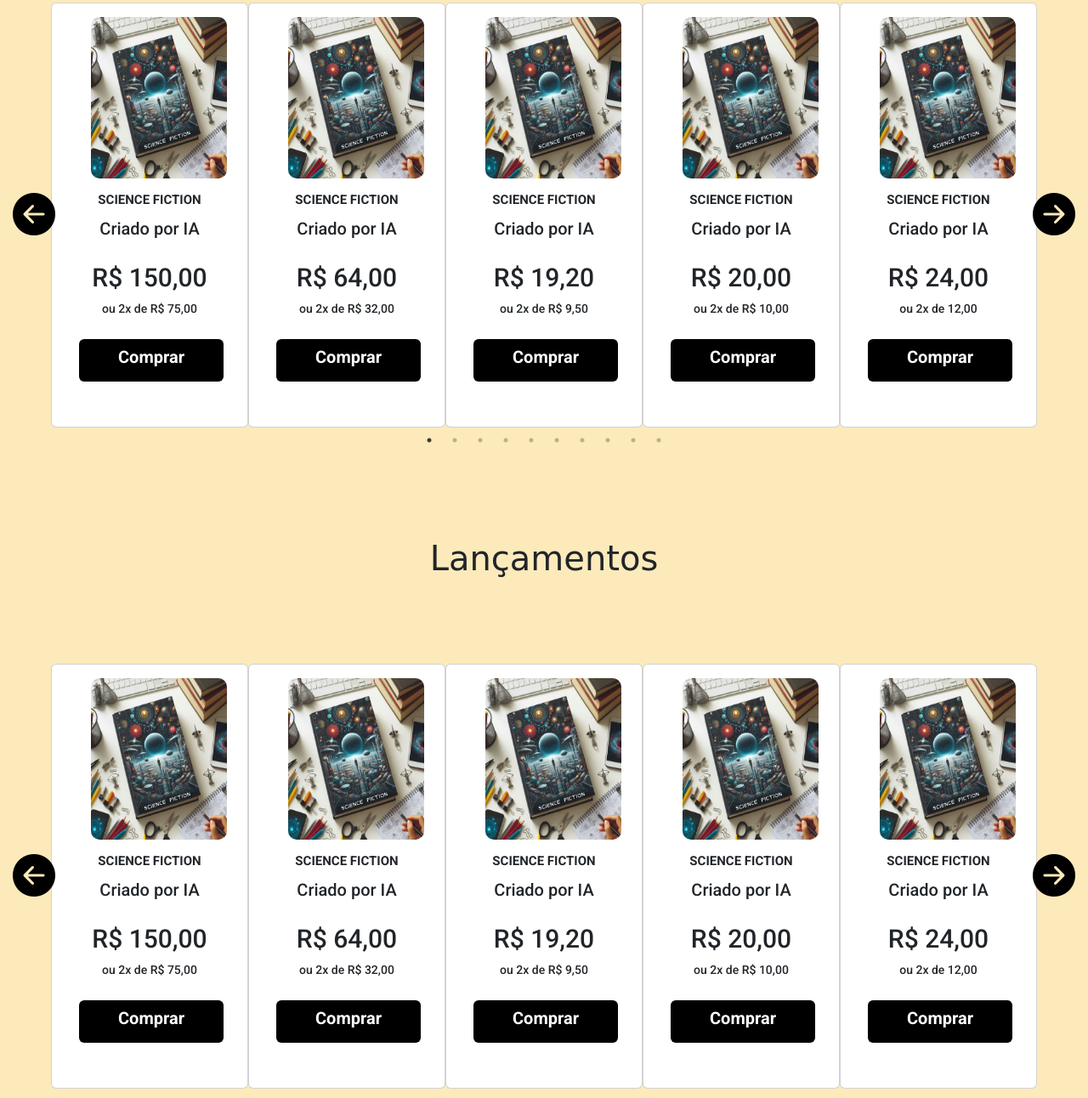
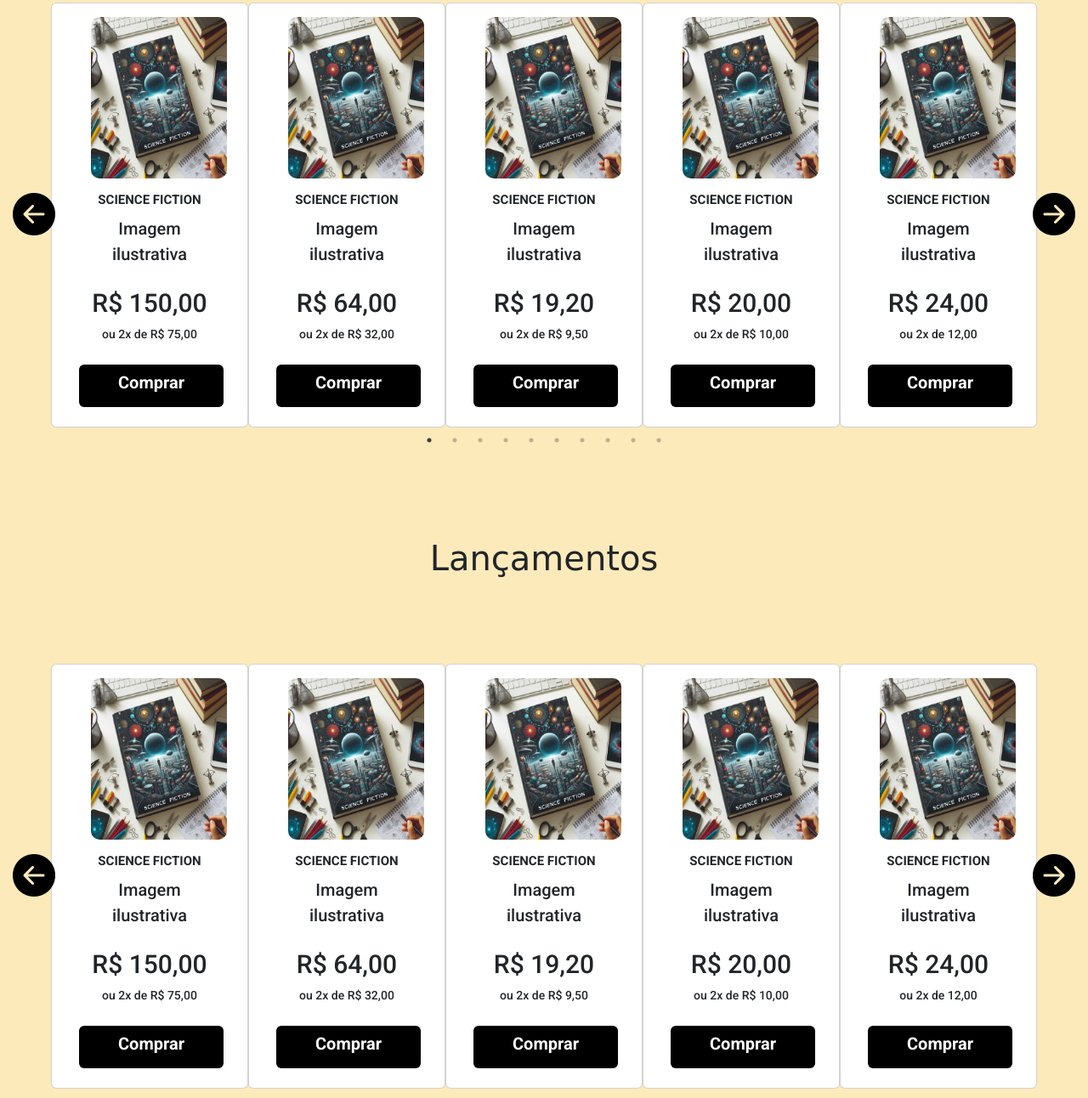
Before and after one commit to AmandaPVSantos/LandingPageLivraria, a website: page catalogo/ficcaoCientifica.html in a window 1280 px wide. Shown: the part 367-1659 px from the top of the page at 85% size. Drawn offline with nearby package versions, Linux system fonts and the light colour scheme; a web font is replaced by a local one.

Commit message:
ajuste em catalagos, alteração nos nomes dos livros

```diff
--- a/catalogo/ficcaoCientifica.html
+++ b/catalogo/ficcaoCientifica.html
@@ -127,7 +127,7 @@
                         <img src="/assets/images/ficcao-cientifica/Designer.jpeg" class="card-img-top" alt="...">
                             <div class="card-body">
                                 <h6 class="card-title-tres">SCIENCE FICTION</h6>
-                                <p class="card-paragrafo-tres">Criado por IA</p>
+                                <p class="card-paragrafo-tres">Imagem ilustrativa</p>
                                 <h6 class="card-valor-um">R$ 150,00</h6>
                                 <p class="card-ValorParcelado-um">ou 2x de R$ 75,00</p>
                                 <a href="#" class="btn" id="botaoComprar">Comprar</a>
@@ -139,7 +139,7 @@
                         <img src="/assets/images/ficcao-cientifica/Designer.jpeg" class="card-img-top" alt="...">
                             <div class="card-body">
                                 <h6 class="card-title-tres">SCIENCE FICTION</h6>
-                                <p class="card-paragrafo-tres">Criado por IA</p>
+                                <p class="card-paragrafo-tres">Imagem ilustrativa</p>
                                 <h6 class="card-valor-dois">R$ 64,00</h6>
                                 <p class="card-ValorParcelado-dois">ou 2x de R$ 32,00</p>
                                 <a href="#" class="btn" id="botaoComprar">Comprar</a>
@@ -151,7 +151,7 @@
                         <img src="/assets/images/ficcao-cientifica/Designer.jpeg" class="card-img-top" alt="...">
                             <div class="card-body">
                                 <h6 class="card-title-tres">SCIENCE FICTION</h6>
-                                <p class="card-paragrafo-tres">Criado por IA</p>
+                                <p class="card-paragrafo-tres">Imagem ilustrativa</p>
                                 <h6 class="card-valor-dois">R$ 19,20</h6>
                                 <p class="card-ValorParcelado-dois">ou 2x de R$ 9,50</p>
                                 <a href="#" class="btn" id="botaoComprar">Comprar</a>
@@ -163,7 +163,7 @@
                         <img src="/assets/images/ficcao-cientifica/Designer.jpeg" class="card-img-top" alt="...">
                             <div class="card-body">
                                 <h6 class="card-title-tres">SCIENCE FICTION</h6>
-                                <p class="card-paragrafo-tres">Criado por IA</p>
+                                <p class="card-paragrafo-tres">Imagem ilustrativa</p>
                                 <h6 class="card-valor-quatro">R$ 20,00</h6>
                                 <p class="card-ValorParcelado-quatro">ou 2x de R$ 10,00</p>
                                 <a href="#" class="btn" id="botaoComprar">Comprar</a>
@@ -175,7 +175,7 @@
                         <img src="/assets/images/ficcao-cientifica/Designer.jpeg" class="card-img-top" alt="...">
                             <div class="card-body">
                                 <h6 class="card-title-tres">SCIENCE FICTION</h6>
-                                <p class="card-paragrafo-tres">Criado por IA</p>
+                                <p class="card-paragrafo-tres">Imagem ilustrativa</p>
                                 <h6 class="card-valor-cinco">R$ 24,00</h6>
                                 <p class="card-ValorParcelado-cinco">ou 2x de 12,00</p>
                                 <a href="#" class="btn" id="botaoComprar">Comprar</a>
@@ -187,7 +187,7 @@
                         <img src="/assets/images/ficcao-cientifica/Designer.jpeg" class="card-img-top" alt="...">
                             <div class="card-body">
                                 <h6 class="card-title-tres">SCIENCE FICTION</h6>
-                                <p class="card-paragrafo-tres">Criado por IA</p>
+                                <p class="card-paragrafo-tres">Imagem ilustrativa</p>
                                 <h6 class="card-valor-um">R$ 150,00</h6>
                                 <p class="card-ValorParcelado-um">ou 2x de R$ 75,00</p>
                                 <a href="#" class="btn" id="botaoComprar">Comprar</a>
@@ -199,7 +199,7 @@
                         <img src="/assets/images/ficcao-cientifica/Designer.jpeg" class="card-img-top" alt="...">
                             <div class="card-body">
                                 <h6 class="card-title-tres">SCIENCE FICTION</h6>
-                                <p class="card-paragrafo-tres">Criado por IA</p>
+                                <p class="card-paragrafo-tres">Imagem ilustrativa</p>
                                 <h6 class="card-valor-dois">R$ 64,00</h6>
                                 <p class="card-ValorParcelado-dois">ou 2x de R$ 32,00</p>
                                 <a href="#" class="btn" id="botaoComprar">Comprar</a>
@@ -211,7 +211,7 @@
                         <img src="/assets/images/ficcao-cientifica/Designer.jpeg" class="card-img-top" alt="...">
                             <div class="card-body">
                                 <h6 class="card-title-tres">SCIENCE FICTION</h6>
-                                <p class="card-paragrafo-tres">Criado por IA</p>
+                                <p class="card-paragrafo-tres">Imagem ilustrativa</p>
                                 <h6 class="card-valor-dois">R$ 19,20</h6>
                                 <p class="card-ValorParcelado-dois">ou 2x de R$ 9,50</p>
                                 <a href="#" class="btn" id="botaoComprar">Comprar</a>
@@ -223,7 +223,7 @@
                         <img src="/assets/images/ficcao-cientifica/Designer.jpeg" class="card-img-top" alt="...">
                             <div class="card-body">
                                 <h6 class="card-title-tres">SCIENCE FICTION</h6>
-                                <p class="card-paragrafo-tres">Criado por IA</p>
+                                <p class="card-paragrafo-tres">Imagem ilustrativa</p>
                                 <h6 class="card-valor-quatro">R$ 20,00</h6>
                                 <p class="card-ValorParcelado-quatro">ou 2x de R$ 10,00</p>
                                 <a href="#" class="btn" id="botaoComprar">Comprar</a>
@@ -235,7 +235,7 @@
                         <img src="/assets/images/ficcao-cientifica/Designer.jpeg" class="card-img-top" alt="...">
                             <div class="card-body">
                                 <h6 class="card-title-tres">SCIENCE FICTION</h6>
-                                <p class="card-paragrafo-tres">Criado por IA</p>
+                                <p class="card-paragrafo-tres">Imagem ilustrativa</p>
                                 <h6 class="card-valor-cinco">R$ 24,00</h6>
                                 <p class="card-ValorParcelado-cinco">ou 2x de 12,00</p>
                                 <a href="#" class="btn" id="botaoComprar">Comprar</a>
@@ -264,7 +264,7 @@
                         <img src="/assets/images/ficcao-cientifica/Designer.jpeg" class="card-img-top" alt="...">
                             <div class="card-body">
                                 <h6 class="card-title-tres">SCIENCE FICTION</h6>
-                                <p class="card-paragrafo-tres">Criado por IA</p>
+                                <p class="card-paragrafo-tres">Imagem ilustrativa</p>
                                 <h6 class="card-valor-um">R$ 150,00</h6>
                                 <p class="card-ValorParcelado-um">ou 2x de R$ 75,00</p>
                                 <a href="#" class="btn" id="botaoComprar">Comprar</a>
@@ -276,7 +276,7 @@
                         <img src="/assets/images/ficcao-cientifica/Designer.jpeg" class="card-img-top" alt="...">
                             <div class="card-body">
                                 <h6 class="card-title-tres">SCIENCE FICTION</h6>
-                                <p class="card-paragrafo-tres">Criado por IA</p>
+                                <p class="card-paragrafo-tres">Imagem ilustrativa</p>
                                 <h6 class="card-valor-dois">R$ 64,00</h6>
                                 <p class="card-ValorParcelado-dois">ou 2x de R$ 32,00</p>
                                 <a href="#" class="btn" id="botaoComprar">Comprar</a>
@@ -288,7 +288,7 @@
                         <img src="/assets/images/ficcao-cientifica/Designer.jpeg" class="card-img-top" alt="...">
                             <div class="card-body">
                                 <h6 class="card-title-tres">SCIENCE FICTION</h6>
-                                <p class="card-paragrafo-tres">Criado por IA</p>
+                                <p class="card-paragrafo-tres">Imagem ilustrativa</p>
                                 <h6 class="card-valor-dois">R$ 19,20</h6>
                                 <p class="card-ValorParcelado-dois">ou 2x de R$ 9,50</p>
                                 <a href="#" class="btn" id="botaoComprar">Comprar</a>
@@ -300,7 +300,7 @@
                         <img src="/assets/images/ficcao-cientifica/Designer.jpeg" class="card-img-top" alt="...">
                             <div class="card-body">
                                 <h6 class="card-title-tres">SCIENCE FICTION</h6>
-                                <p class="card-paragrafo-tres">Criado por IA</p>
+                                <p class="card-paragrafo-tres">Imagem ilustrativa</p>
                                 <h6 class="card-valor-quatro">R$ 20,00</h6>
                                 <p class="card-ValorParcelado-quatro">ou 2x de R$ 10,00</p>
                                 <a href="#" class="btn" id="botaoComprar">Comprar</a>
@@ -312,7 +312,7 @@
                         <img src="/assets/images/ficcao-cientifica/Designer.jpeg" class="card-img-top" alt="...">
                             <div class="card-body">
                                 <h6 class="card-title-tres">SCIENCE FICTION</h6>
-                                <p class="card-paragrafo-tres">Criado por IA</p>
+                                <p class="card-paragrafo-tres">Imagem ilustrativa</p>
                                 <h6 class="card-valor-cinco">R$ 24,00</h6>
                                 <p class="card-ValorParcelado-cinco">ou 2x de 12,00</p>
                                 <a href="#" class="btn" id="botaoComprar">Comprar</a>
@@ -324,7 +324,7 @@
                         <img src="/assets/images/ficcao-cientifica/Designer.jpeg" class="card-img-top" alt="...">
                             <div class="card-body">
                                 <h6 class="card-title-tres">SCIENCE FICTION</h6>
-                                <p class="card-paragrafo-tres">Criado por IA</p>
+                                <p class="card-paragrafo-tres">Imagem ilustrativa</p>
                                 <h6 class="card-valor-um">R$ 150,00</h6>
                                 <p class="card-ValorParcelado-um">ou 2x de R$ 75,00</p>
                                 <a href="#" class="btn" id="botaoComprar">Comprar</a>
@@ -336,7 +336,7 @@
                         <img src="/assets/images/ficcao-cientifica/Designer.jpeg" class="card-img-top" alt="...">
                             <div class="card-body">
                                 <h6 class="card-title-tres">SCIENCE FICTION</h6>
-                                <p class="card-paragrafo-tres">Criado por IA</p>
+                                <p class="card-paragrafo-tres">Imagem ilustrativa</p>
                                 <h6 class="card-valor-dois">R$ 64,00</h6>
                                 <p class="card-ValorParcelado-dois">ou 2x de R$ 32,00</p>
                                 <a href="#" class="btn" id="botaoComprar">Comprar</a>
@@ -348,7 +348,7 @@
                         <img src="/assets/images/ficcao-cientifica/Designer.jpeg" class="card-img-top" alt="...">
                             <div class="card-body">
                                 <h6 class="card-title-tres">SCIENCE FICTION</h6>
-                                <p class="card-paragrafo-tres">Criado por IA</p>
+                                <p class="card-paragrafo-tres">Imagem ilustrativa</p>
                                 <h6 class="card-valor-dois">R$ 19,20</h6>
                                 <p class="card-ValorParcelado-dois">ou 2x de R$ 9,50</p>
                                 <a href="#" class="btn" id="botaoComprar">Comprar</a>
@@ -360,7 +360,7 @@
                         <img src="/assets/images/ficcao-cientifica/Designer.jpeg" class="card-img-top" alt="...">
                             <div class="card-body">
                                 <h6 class="card-title-tres">SCIENCE FICTION</h6>
-                                <p class="card-paragrafo-tres">Criado por IA</p>
+                                <p class="card-paragrafo-tres">Imagem ilustrativa</p>
                                 <h6 class="card-valor-quatro">R$ 20,00</h6>
                                 <p class="card-ValorParcelado-quatro">ou 2x de R$ 10,00</p>
                                 <a href="#" class="btn" id="botaoComprar">Comprar</a>
@@ -372,7 +372,7 @@
                         <img src="/assets/images/ficcao-cientifica/Designer.jpeg" class="card-img-top" alt="...">
                             <div class="card-body">
                                 <h6 class="card-title-tres">SCIENCE FICTION</h6>
-                                <p class="card-paragrafo-tres">Criado por IA</p>
+                                <p class="card-paragrafo-tres">Imagem ilustrativa</p>
                                 <h6 class="card-valor-cinco">R$ 24,00</h6>
                                 <p class="card-ValorParcelado-cinco">ou 2x de 12,00</p>
                                 <a href="#" class="btn" id="botaoComprar">Comprar</a>
```
Also changed, not shown: catalogo/fantasia.html (+2 -2 lines).
